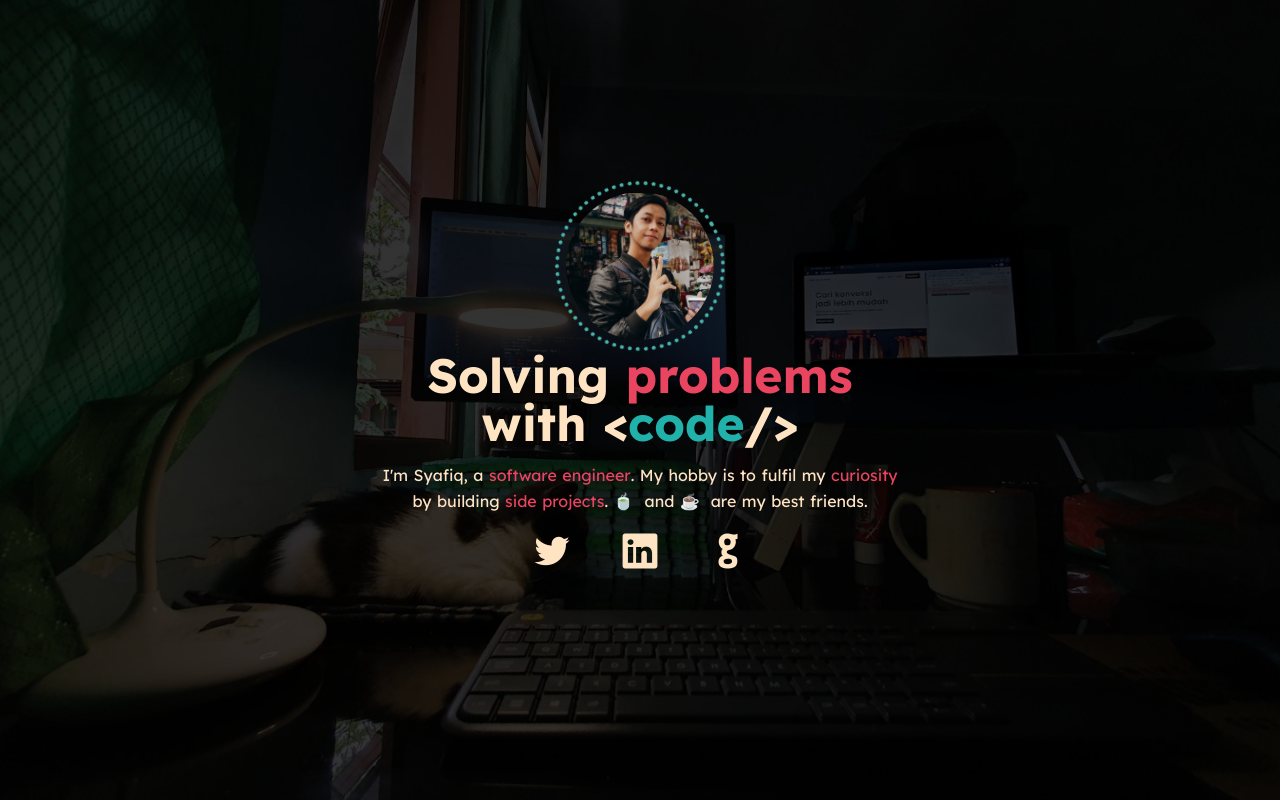
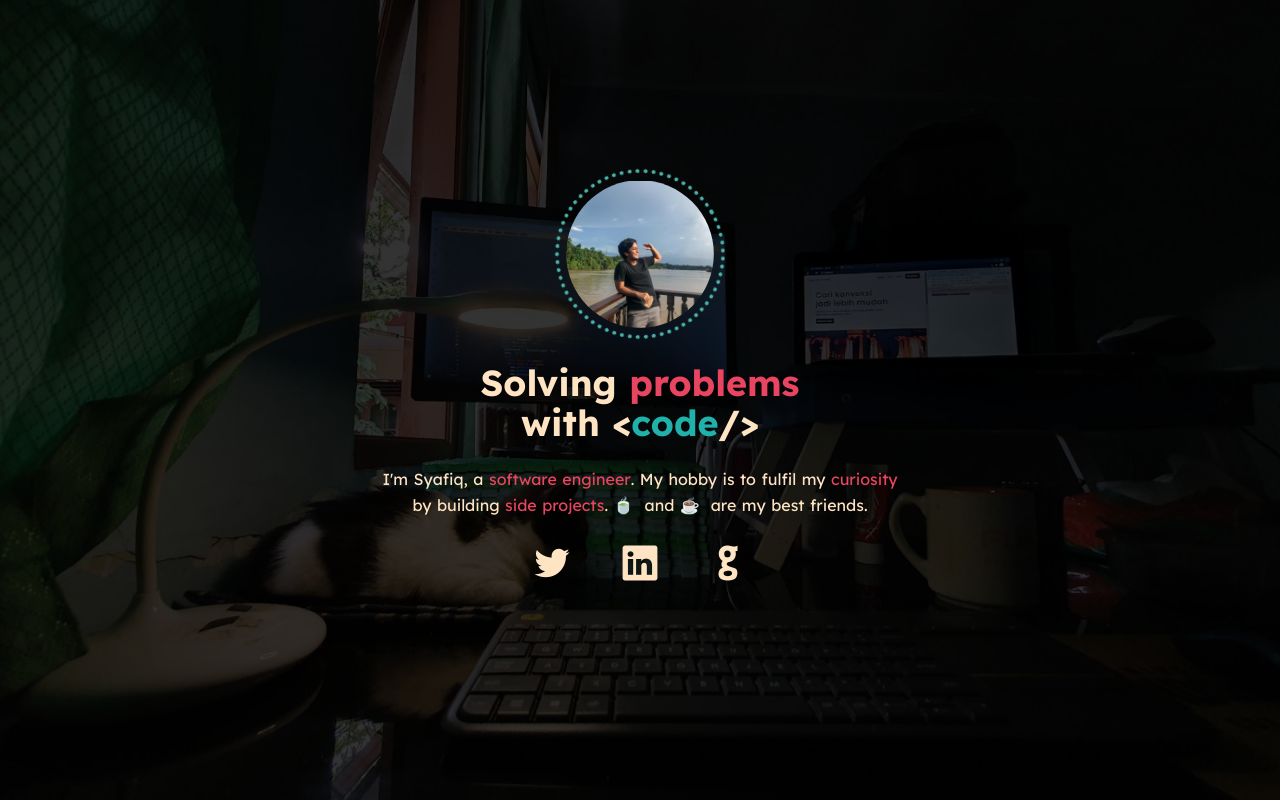
Before and after one commit to syafiqabdillah/portfolio, a Nuxt app: page / in a window 1280 px wide. Built offline with nearby package versions, Linux system fonts and the light colour scheme.

Commit message:
update foro profil

```diff
--- a/components/Avatar.vue
+++ b/components/Avatar.vue
@@ -3,7 +3,7 @@
     <div
       class="h-[170px] w-[170px] rounded-full border-4 border-dotted border-lightseagreen group-hover:border-accent animate-spin-slow"
     ></div>
-    <img src="~/assets/img/syafiq.jpg" alt="" class="avatar" />
+    <img src="~/assets/img/syafiq-river.jpg" alt="" class="avatar" />
   </div>
 </template>
 
--- a/components/Hero.vue
+++ b/components/Hero.vue
@@ -1,18 +1,19 @@
 <template>
   <div class="hero min-h-screen min-w-[320px]">
     <img class="bg" src="~assets/bg.jpg" alt="" />
-      <div class="container text-center p-4">
+    <div
+      class="text-center p-4 flex flex-col gap-6 items-center justify-center"
+    >
       <Avatar />
-        <h1 class="font-bold text-3xl md:text-5xl mb-4">
+      <h1 class="font-bold text-4xl">
         Solving <span class="red fancy-text">problems</span><br />
         with &lt;<span class="green fancy-text">code</span>/&gt;
       </h1>
       <p class="summary">
-          I'm Syafiq, a <span class="fancy-text red">software engineer</span>.
-          My hobby is to fulfil my
-          <span class="fancy-text red">curiosity</span> by building <span class="fancy-text red">side
-          projects</span>. 🍵 &nbsp;and ☕ &nbsp;are my
-          best friends.
+        I'm Syafiq, a <span class="fancy-text red">software engineer</span>. My
+        hobby is to fulfil my <span class="fancy-text red">curiosity</span> by
+        building <span class="fancy-text red">side projects</span>. 🍵 &nbsp;and
+        ☕ &nbsp;are my best friends.
       </p>
       <SocialLinks />
     </div>
@@ -20,9 +21,7 @@
 </template>
 
 <script>
-export default {
-
-}
+export default {}
 </script>
 
 <style lang="scss">
@@ -32,13 +31,6 @@ export default {
   justify-content: center;
   align-items: center;
   color: bisque;
-}
-.hero .container {
-  margin: auto 0;
-  max-width: 700px;
-  display: flex;
-  flex-direction: column;
-  align-items: center;
 }
 
 .hero img.bg {
--- a/components/Logo.vue
+++ /dev/null
@@ -1,29 +0,0 @@
-<template>
-  <svg class="NuxtLogo" width="245" height="180" viewBox="0 0 452 342" xmlns="http://www.w3.org/2000/svg">
-    <path
-      d="M139 330l-1-2c-2-4-2-8-1-13H29L189 31l67 121 22-16-67-121c-1-2-9-14-22-14-6 0-15 2-22 15L5 303c-1 3-8 16-2 27 4 6 10 12 24 12h136c-14 0-21-6-24-12z"
-      fill="#00C58E"
-    />
-    <path
-      d="M447 304L317 70c-2-2-9-15-22-15-6 0-15 3-22 15l-17 28v54l39-67 129 230h-49a23 23 0 0 1-2 14l-1 1c-6 11-21 12-23 12h76c3 0 17-1 24-12 3-5 5-14-2-26z"
-      fill="#108775"
-    />
-    <path
-      d="M376 330v-1l1-2c1-4 2-8 1-12l-4-12-102-178-15-27h-1l-15 27-102 178-4 12a24 24 0 0 0 2 15c4 6 10 12 24 12h190c3 0 18-1 25-12zM256 152l93 163H163l93-163z"
-      fill="#2F495E"
-    />
-  </svg>
-</template>
-
-<style>
-.NuxtLogo {
-  animation: 1s appear;
-  margin: auto;
-}
-
-@keyframes appear {
-  0% {
-    opacity: 0;
-  }
-}
-</style>
--- a/components/SocialLinks.vue
+++ b/components/SocialLinks.vue
@@ -51,7 +51,6 @@ export default {
   color: var(--light);
   position: relative;
   padding: 0rem 1rem 3rem;
-  margin-top: 1rem;
 
   .link {
     i {
@@ -80,6 +79,10 @@ export default {
       opacity: 1;
     }
 
+    &:hover i {
+      color: var(--primary);
+    }
+
     &:nth-child(odd):hover i {
       transform: translateY(var(--vertical-move))
         rotate(calc(0deg - var(--rotate-deg)));
```
Also changed, not shown: assets/img/syafiq-river.jpg (added). Lines whose indentation alone changed are shown as unchanged.
